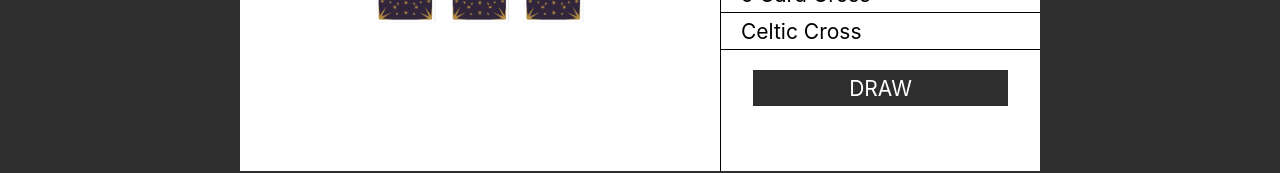
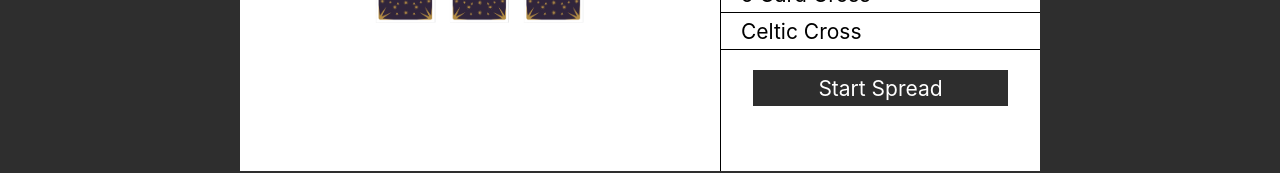
Before and after one commit to Levi237/tarot, a React (Create React App) app: page / in a window 1280 px wide. Shown: the part 329-502 px from the top of the page. Built offline with nearby package versions, Linux system fonts and the light colour scheme; no server answers; the database is empty.

Commit message:
link with onclick to draw

```diff
--- a/src/pages/banner/SelectSpread.js
+++ b/src/pages/banner/SelectSpread.js
@@ -1,4 +1,4 @@
-import React, {useState}  from 'react';
+import React, {useEffect, useState}  from 'react';
 import { Link } from 'react-router-dom';
 import MenuList from '../../components/menulist/MenuList';
 import * as routes from '../../constants/routes';
@@ -26,7 +26,7 @@ const SelectSpreadBanner = ({layout, layouts, selectLayout}) => {
                         selectFunction={selectLayout}
                         defaultKeyNum={keyNum}
                     />
-                    <Link to={routes.DRAW}>DRAW</Link>
+                    <Link to={routes.DRAW} id={layouts[keyNum].id} onClick={(e) => {{!layout.id && selectLayout(e)}}}>Start Spread</Link>
                 </div>
             </div>
         </div>
```
